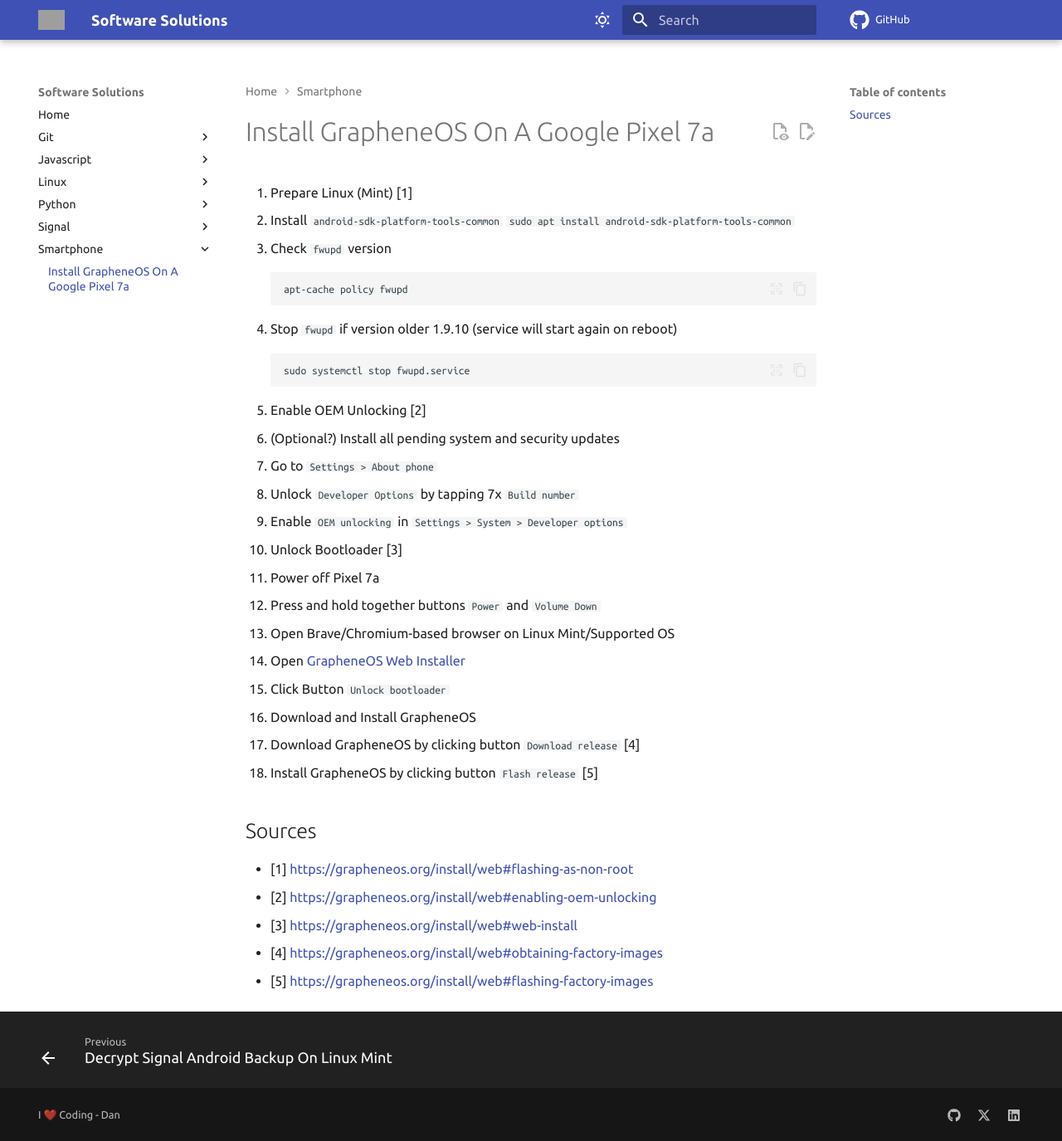
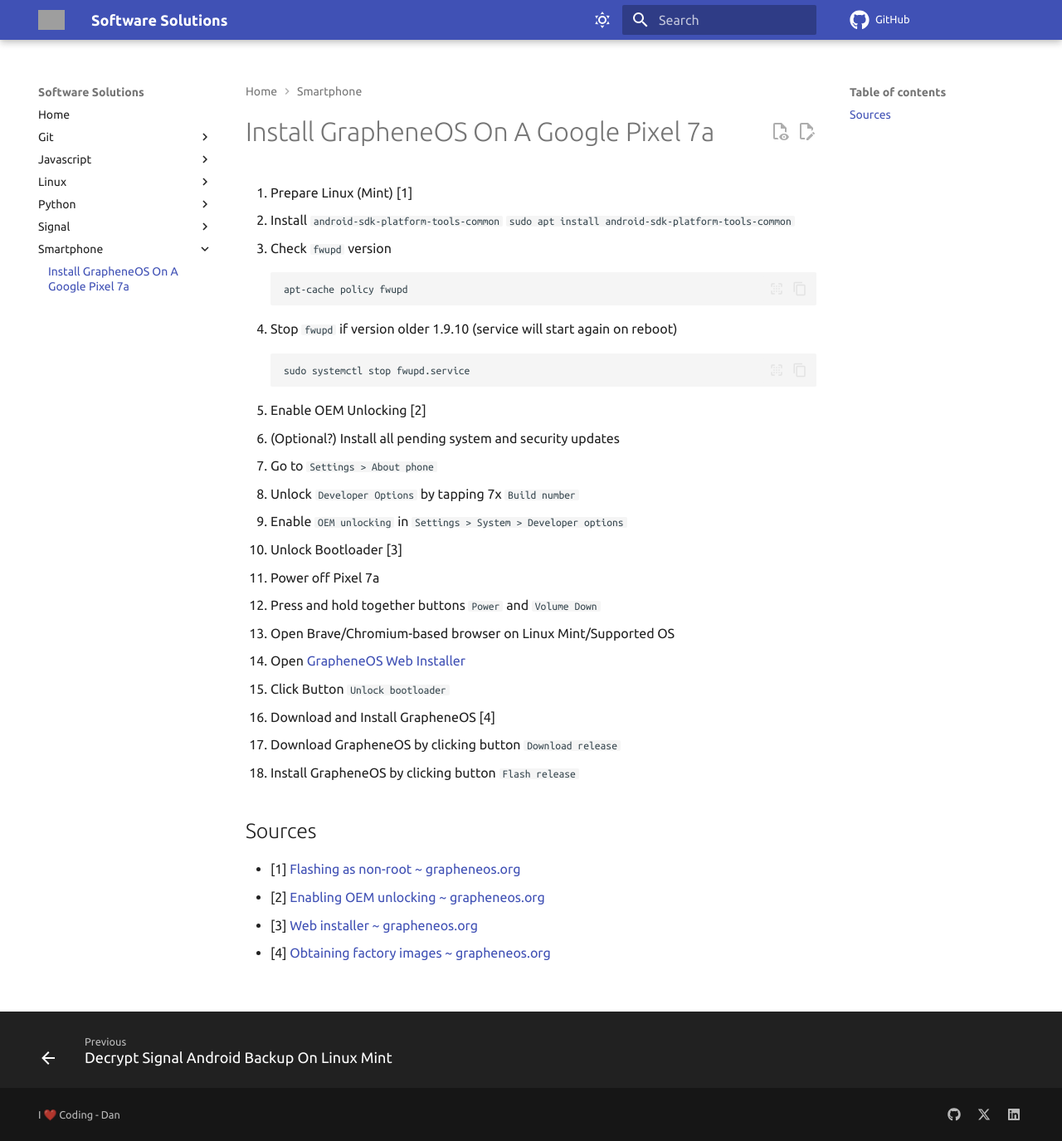
Before and after one commit to danieldreke/software-solutions, an MkDocs documentation site: the page built from docs/smartphone/install-grapheneos-on-google-pixel-7a.md, in a window 1280 px wide and 1375 px high. Shown: the whole window at 83% size. Built offline with MkDocs 1.6.1 and Material for MkDocs 9.7.7, drawn with Linux system fonts in a browser that asks for light colours; comment, search, counter and statistics services are not loaded; some of the changed lines change nothing that is shown; grey boxes are pictures that could not be loaded.

Commit message:
Update sources/links

```diff
--- a/docs/smartphone/install-grapheneos-on-google-pixel-7a.md
+++ b/docs/smartphone/install-grapheneos-on-google-pixel-7a.md
@@ -24,16 +24,13 @@
    3. Open Brave/Chromium-based browser on Linux Mint/Supported OS
    4. Open [GrapheneOS Web Installer](https://grapheneos.org/install/web#unlocking-the-bootloader)
    5. Click Button `Unlock bootloader`
-4. Download and Install GrapheneOS
-   1. Download GrapheneOS by clicking button `Download release` [4]
-   2. Install GrapheneOS by clicking button `Flash release` [5]
-
-<!-- ## Reinstall PixelOS -->
+4. Download and Install GrapheneOS [4]
+   1. Download GrapheneOS by clicking button `Download release`
+   2. Install GrapheneOS by clicking button `Flash release`
 
 ## Sources
 
-- [1] https://grapheneos.org/install/web#flashing-as-non-root
-- [2] https://grapheneos.org/install/web#enabling-oem-unlocking
-- [3] https://grapheneos.org/install/web#web-install
-- [4] https://grapheneos.org/install/web#obtaining-factory-images
-- [5] https://grapheneos.org/install/web#flashing-factory-images
+- [1] [Flashing as non-root ~ grapheneos.org](https://grapheneos.org/install/web#flashing-as-non-root)
+- [2] [Enabling OEM unlocking ~ grapheneos.org](https://grapheneos.org/install/web#enabling-oem-unlocking)
+- [3] [Web installer ~ grapheneos.org](https://grapheneos.org/install/web#web-install)
+- [4] [Obtaining factory images ~ grapheneos.org](https://grapheneos.org/install/web#obtaining-factory-images)
```
